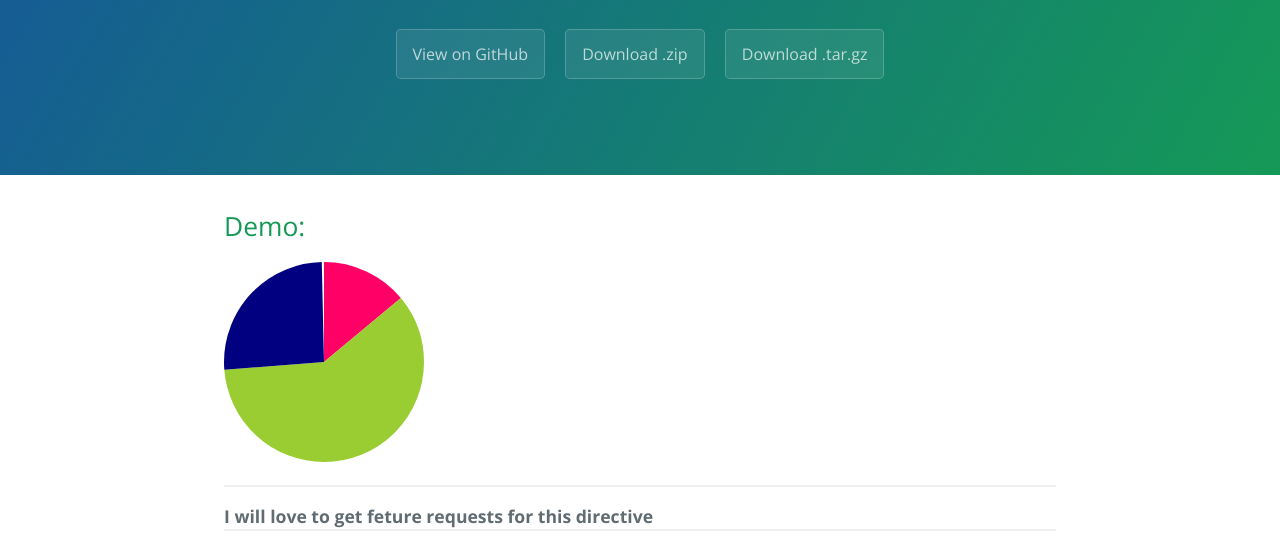
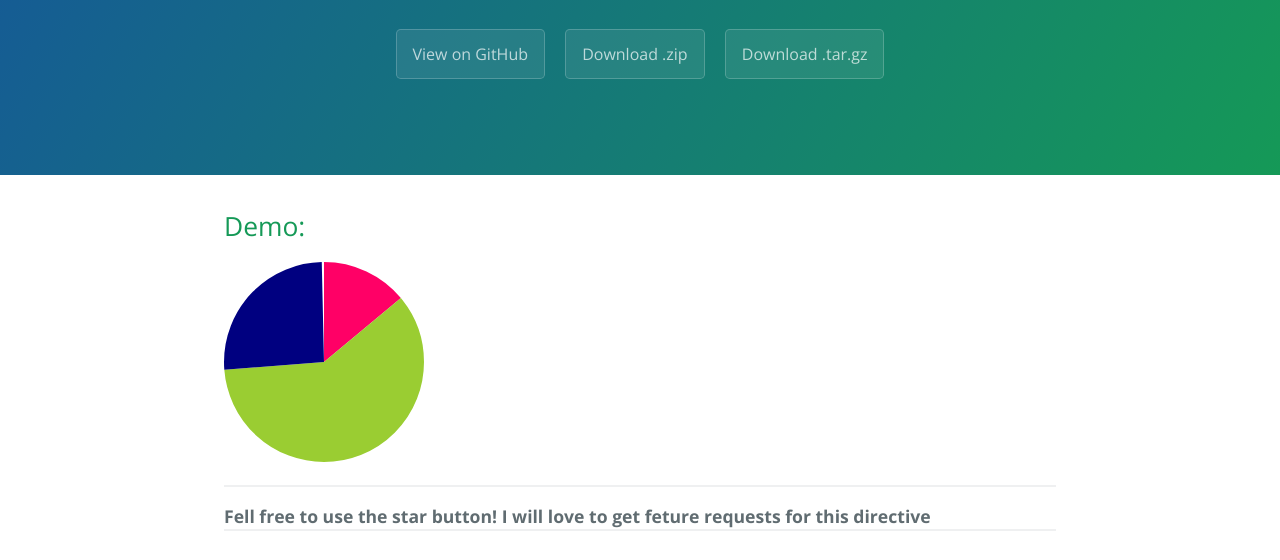
Before and after one commit to shotap/sp-pie, a plain HTML site: page index.html in a window 1280 px wide. Shown: the part 208-768 px from the top of the page. Drawn offline with nearby package versions, Linux system fonts and the light colour scheme.

Commit message:
Update index.html

```diff
--- a/index.html
+++ b/index.html
@@ -28,6 +28,7 @@
             <sp:pie size="200" slices="slices"></sp:pie>
         </div>
         <hr />
+        <strong>Fell free to use the star button!</strong>
         <strong>I will love to get feture requests for this directive<strong>
         <hr />
         <h2>Why sp-Pie?</h2>
```
